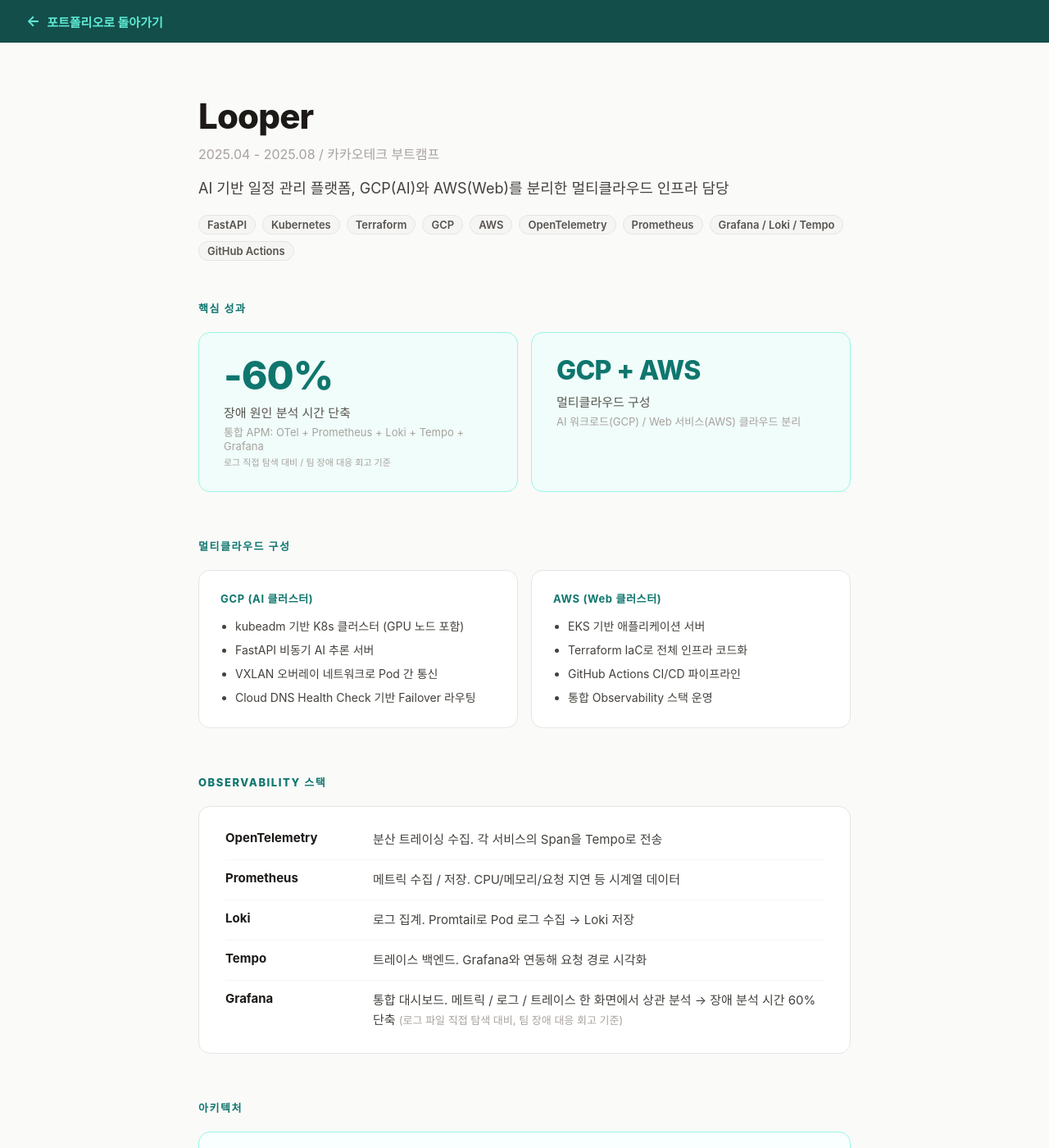
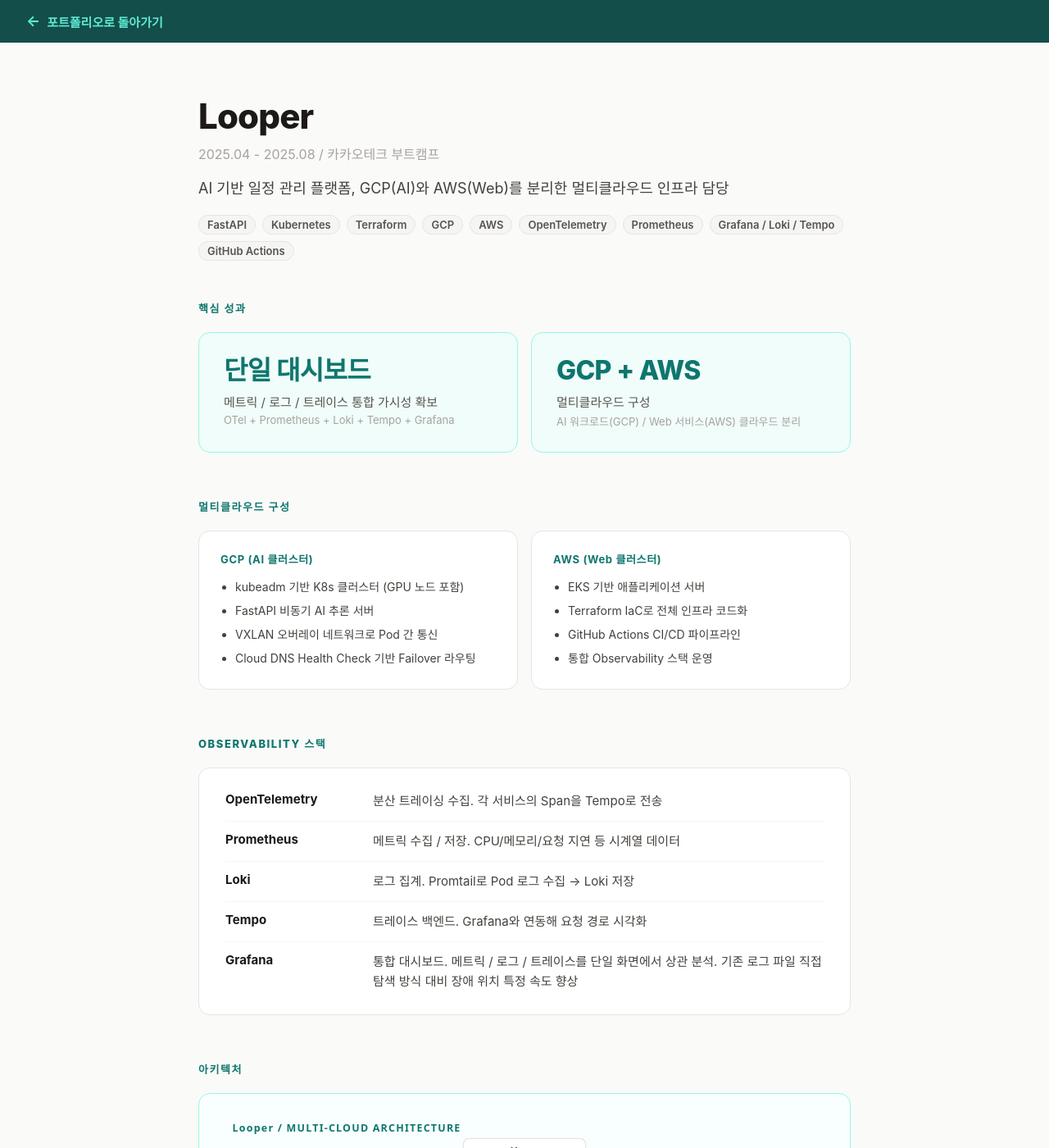
Before and after one commit to jinho7/jinho7.github.io, a Jekyll site: the page projects/looper.html, which Jekyll copies as it is, in a window 1280 px wide and 1400 px high. Shown: the whole window at 82% size. Built offline with Jekyll 4.4.1, drawn with Linux system fonts in a browser that asks for light colours; some web fonts are replaced; some of the changed text lies outside the part shown.

Commit message:
Remove unverified metrics and replace · with / in all SVG diagrams
- Waither: replace '알림 누락 0건' badge with factual Kafka async migration description
- Looper: replace '-60%' badge with 'Grafana 통합 대시보드' factual statement; remove % claims from Observability section and APM bullet
- All 6 arch SVGs: replace middle dot (·) with slash (/) throughout

Co-Authored-By: Claude Sonnet 4.6 <noreply@anthropic.com>

```diff
--- a/projects/looper.html
+++ b/projects/looper.html
@@ -47,10 +47,9 @@ a:hover { color: #115e59; text-decoration: underline; }
     <h2 style="font-size: 13px; font-weight: 800; color: #0f766e; letter-spacing: 0.12em; text-transform: uppercase; margin: 0 0 20px">핵심 성과</h2>
     <div style="display: grid; grid-template-columns: 1fr 1fr; gap: 16px">
       <div style="background: #f0fdfa; border: 1px solid #99f6e4; border-radius: 14px; padding: 28px 30px">
-        <span style="font-size: 48px; font-weight: 800; color: #0f766e; letter-spacing: -0.02em; display: block; line-height: 1">-60%</span>
-        <span style="font-size: 15px; color: #57534e; margin-top: 10px; display: block">장애 원인 분석 시간 단축</span>
-        <span style="font-size: 13px; color: #a8a29e; margin-top: 4px; display: block">통합 APM: OTel + Prometheus + Loki + Tempo + Grafana</span>
-        <span style="font-size: 11px; color: #a8a29e; margin-top: 3px; display: block">로그 직접 탐색 대비 / 팀 장애 대응 회고 기준</span>
+        <span style="font-size: 32px; font-weight: 800; color: #0f766e; letter-spacing: -0.02em; display: block; line-height: 1.1">단일 대시보드</span>
+        <span style="font-size: 15px; color: #57534e; margin-top: 10px; display: block">메트릭 / 로그 / 트레이스 통합 가시성 확보</span>
+        <span style="font-size: 13px; color: #a8a29e; margin-top: 4px; display: block">OTel + Prometheus + Loki + Tempo + Grafana</span>
       </div>
       <div style="background: #f0fdfa; border: 1px solid #99f6e4; border-radius: 14px; padding: 28px 30px">
         <span style="font-size: 32px; font-weight: 800; color: #0f766e; letter-spacing: -0.02em; display: block; line-height: 1.1">GCP + AWS</span>
@@ -107,7 +106,7 @@ a:hover { color: #115e59; text-decoration: underline; }
       </div>
       <div style="display: grid; grid-template-columns: 160px 1fr; gap: 12px 20px; align-items: start; font-size: 15px">
         <span style="font-weight: 700; color: #1c1917">Grafana</span>
-        <span style="color: #44403c; line-height: 1.6">통합 대시보드. 메트릭 / 로그 / 트레이스 한 화면에서 상관 분석 → 장애 분석 시간 60% 단축 <span style="color: #a8a29e; font-size: 13px">(로그 파일 직접 탐색 대비, 팀 장애 대응 회고 기준)</span></span>
+        <span style="color: #44403c; line-height: 1.6">통합 대시보드. 메트릭 / 로그 / 트레이스를 단일 화면에서 상관 분석. 기존 로그 파일 직접 탐색 방식 대비 장애 위치 특정 속도 향상</span>
       </div>
     </div>
   </section>
@@ -131,7 +130,7 @@ a:hover { color: #115e59; text-decoration: underline; }
         <li><strong>FastAPI 비동기 처리</strong>: AI 추론 요청을 async/await로 처리해 I/O 대기시간 감소 및 처리량 향상</li>
         <li><strong>Terraform IaC</strong>: AWS / GCP 전체 인프라를 코드로 관리. 환경 재현성 보장 및 드리프트 감지</li>
         <li><strong>GitHub Actions CI/CD</strong>: 코드 Push → 이미지 빌드 → K8s 롤링 배포 자동화</li>
-        <li><strong>통합 APM 구축</strong>: OpenTelemetry + Prometheus + Loki + Tempo + Grafana 연동. Grafana 단일 대시보드에서 메트릭 / 로그 / 트레이스 상관 분석 가능. 기존 로그 파일 직접 탐색 대비 장애 위치 특정 시간 약 60% 단축 (팀 회고 측정)</li>
+        <li><strong>통합 APM 구축</strong>: OpenTelemetry + Prometheus + Loki + Tempo + Grafana 연동. Grafana 단일 대시보드에서 메트릭 / 로그 / 트레이스 상관 분석. 기존 로그 파일 직접 탐색 방식 대비 장애 원인 파악 환경을 구성하여 대응 속도 향상</li>
       </ul>
     </div>
   </section>
```
Also changed, not shown: Portfolio.html (+4 -4 lines), projects/waither.html (+4 -4 lines), img/arch-biznews.svg, img/arch-himjeonso.svg, img/arch-looper.svg, img/arch-smu-petition.svg, img/arch-smunity.svg, img/arch-waither.svg.
